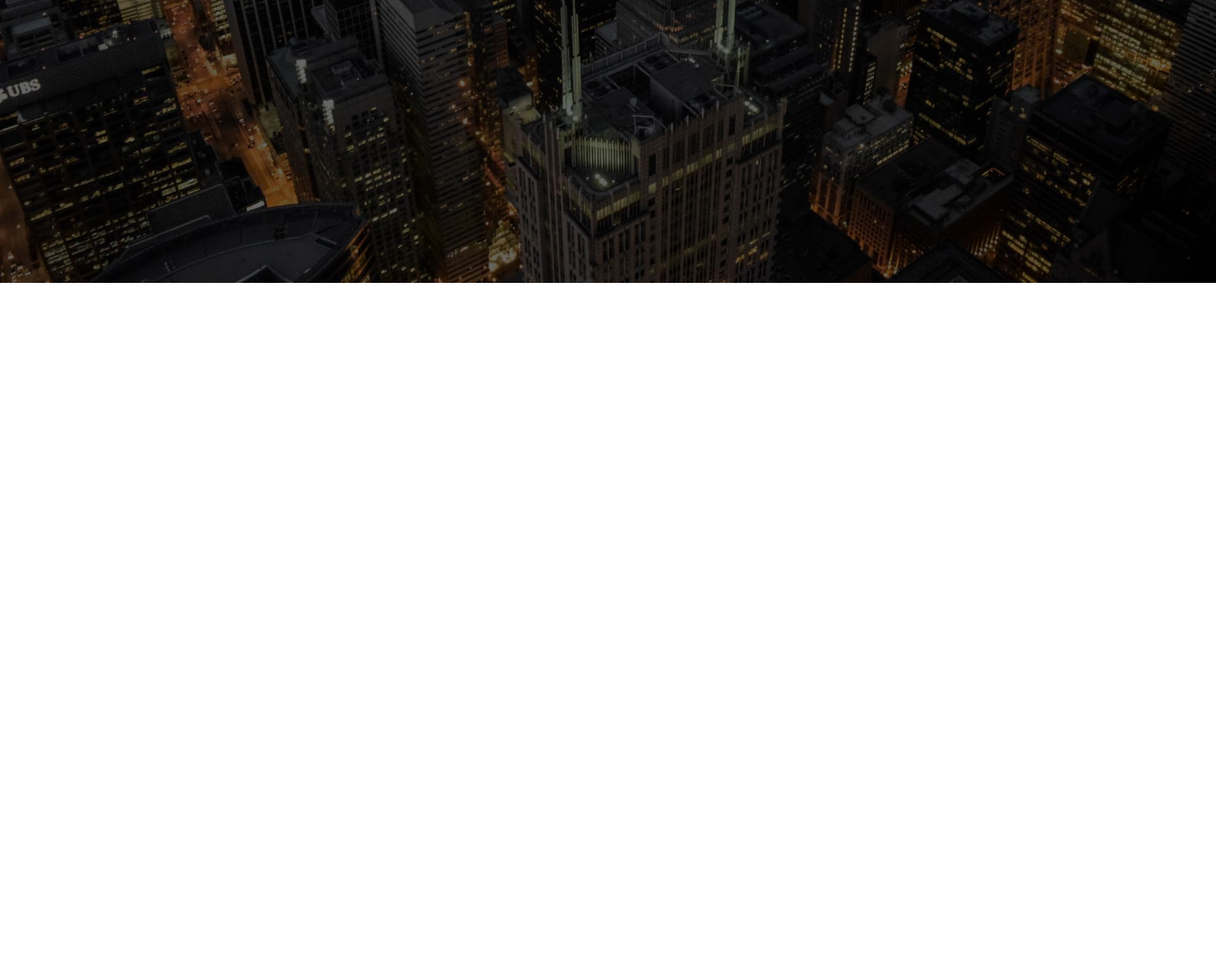
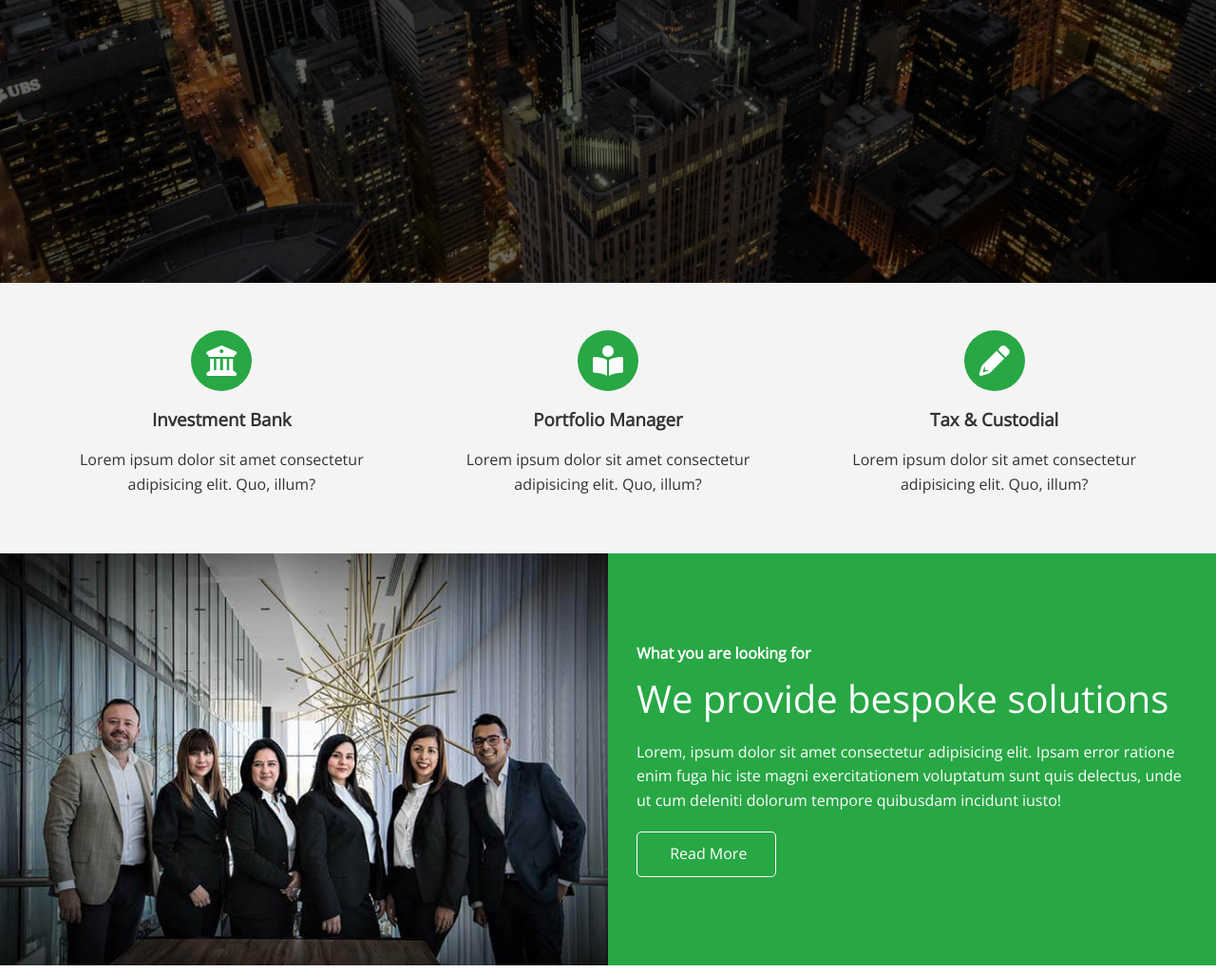
Before and after one commit to olimstv/Modern_HTML_CSS_tmu, a plain HTML site: page EdgeLedger/index.html in a window 1280 px wide. Shown: the part 502-1526 px from the top of the page at 95% size. Before the commit the page ends 800 px from the top, so only its background shows below. Drawn offline with nearby package versions, Linux system fonts and the light colour scheme.

Commit message:
build About section

```diff
--- a/EdgeLedger/index.html
+++ b/EdgeLedger/index.html
@@ -40,5 +40,54 @@
         >
       </div>
     </header>
+    <main>
+      <!-- About: Icons -->
+      <section id="about" class="icons bg-light">
+        <div class="flex-items">
+          <div>
+            <i class="fas fa-university fa-2x icons"></i>
+            <div>
+              <h3>Investment Bank</h3>
+              <p>Lorem ipsum dolor sit amet consectetur adipisicing elit. Quo, illum?</p>
+            </div>
+          </div>
+
+          <div>
+            <i class="fas fa-book-reader fa-2x icons"></i>
+            <div>
+              <h3>Portfolio Manager</h3>
+              <p>Lorem ipsum dolor sit amet consectetur adipisicing elit. Quo, illum?</p>
+            </div>
+          </div>
+
+          <div>
+            <i class="fas fa-pencil-alt fa-2x icons"></i>
+            <dibv>
+              <h3>Tax & Custodial</h3>
+              <p>Lorem ipsum dolor sit amet consectetur adipisicing elit. Quo, illum?</p>
+            </div>
+          </div>
+        </div>
+      </section>
+      <!-- About: Solutions -->
+      <section class="flex-columns solutions">
+        <div class="row">
+          <div class="column">
+            <div class="column-1">
+              <img src="img/home/people.jpg" alt="team">
+            </div>
+          </div>
+          <div class="column">
+            <div class="column-2 bg-primary">
+              <h4>What you are looking for</h4>
+              <h2>We provide bespoke solutions</h2>
+              <p>Lorem, ipsum dolor sit amet consectetur adipisicing elit. Ipsam error ratione enim fuga hic iste magni exercitationem voluptatum sunt quis delectus, unde ut cum deleniti dolorum tempore quibusdam incidunt iusto!</p>
+              <a href="" class="btn btn-outline"><i class="fas fa-chevron"></i> Read More</a>
+            </div>
+          </div>
+        </div>
+
+      </section>
+    </main>
   </body>
 </html>
--- a/EdgeLedger/styles/style.css
+++ b/EdgeLedger/styles/style.css
@@ -98,3 +98,18 @@ img {
 .hero * {
   z-index: 10;
 }
+/* Icons */
+.icons {
+  padding: 30px;
+}
+.icons h3 {
+  font-weight: bold;
+  margin-bottom: 15px;
+}
+.icons i {
+  background: #28a745;
+  color: #fff;
+  padding: 1rem;
+  border-radius: 50%;
+  margin-bottom: 15px;
+}
--- a/EdgeLedger/styles/utilities.css
+++ b/EdgeLedger/styles/utilities.css
@@ -18,19 +18,73 @@
 .btn:hover {
     opacity: 0.9;
 }
-.btn-primary {
+.btn-primary, .bg-primary {
     background-color: #28a745;
     color: #fff;
 }
-.btn-secondary {
+.btn-secondary, .bg-secondary {
     background-color: #0284d0;
     color: #fff;
 }
-.btn-dark {
+.btn-dark, .bg-dark {
     background-color: #333;
     color: #fff;
 }
-.btn-light {
+.btn-light, .bg-light {
     background-color: #f4f4f4;
     color: #333;
 }
+.btn-outline {
+    border: 1px solid #fff
+}
+/* Flex */
+.flex-items {
+    display: flex;
+    justify-content: center;
+    align-items: center;
+    text-align: center;
+    height: 100%;
+}
+.flex-items > div{
+    padding: 20px;
+}
+/* Flex Columns */
+.flex-columns .row {
+display: flex;
+flex-direction: row;
+flex-wrap: wrap;
+width: 100%;
+}
+.flex-columns .column {
+    display: flex;
+    flex-direction: column;
+    flex-basis: 100%;
+    flex: 1;
+}
+
+.flex-columns .column .column-1,
+.flex-columns .column .column-2 {
+    height: 100%;
+}
+.flex-columns img {
+    width: 100%;
+    height: 100%;
+    object-fit: cover;
+}
+.flex-columns .column-2 {
+    display: flex;
+    flex-direction: column;
+    justify-content: center;
+    align-items: flex-start;
+    padding: 30px;
+}
+.flex-columns h2 {
+    font-size: 40px;
+    font-weight: 100;
+}
+.flex-columns h4 {
+    margin-bottom: 10px;
+}
+.flex-columns p {
+    margin: 20px 0;
+}
```
